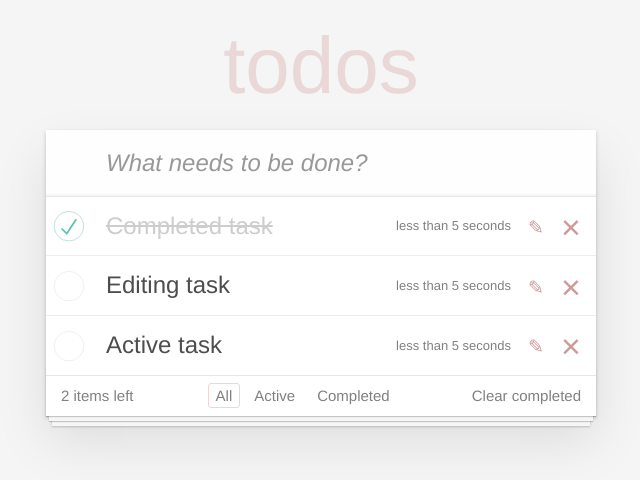
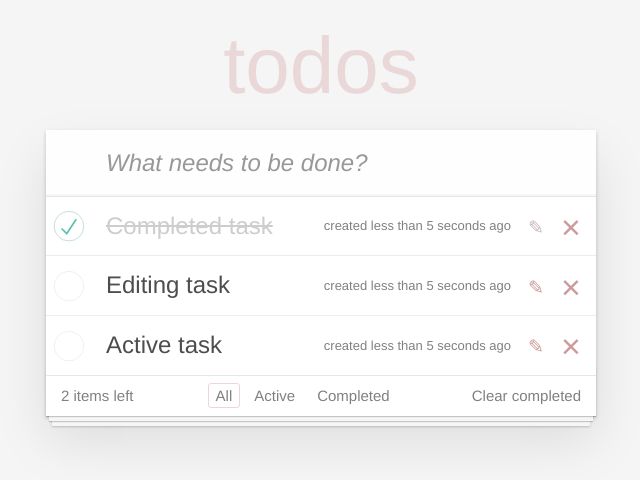
Before and after one commit to podlesnyi-pavel/todo-app, a React (Vite) app: page / in a window 1280 px wide. Shown: the top 480 px of the page, without its empty margins (319-959 px from the left). Built offline with nearby package versions, Linux system fonts and the light colour scheme.

Commit message:
add disabled for comleted task and check, change time, add escape event

```diff
--- a/src/components/NewTaskForm/NewTaskForm.jsx
+++ b/src/components/NewTaskForm/NewTaskForm.jsx
@@ -7,8 +7,11 @@ export default function NewTaskForm({ onAddTask = () => {} }) {
 
   function handleSubmit(e) {
     e.preventDefault()
-    onAddTask(text)
-    setText('')
+
+    if (text) {
+      onAddTask(text)
+      setText('')
+    }
   }
 
   return (
--- a/src/components/Task/Task.jsx
+++ b/src/components/Task/Task.jsx
@@ -15,9 +15,18 @@ export default function Task({
   const [isEdit, setIsEdit] = useState(false)
   const [editTitle, setEditTitle] = useState(title)
 
+  function handleEdit() {
+    setIsEdit(true)
+  }
+
   function handleTitle(e) {
-    if (e.key === 'Enter') {
+    if (e.key === 'Enter' && editTitle !== '') {
       onChangeTaskTitle(id, editTitle)
+      setIsEdit(false)
+    }
+
+    if (e.key === 'Escape') {
+      setEditTitle(title)
       setIsEdit(false)
     }
   }
@@ -33,15 +42,17 @@ export default function Task({
         />
         <div className="label">
           <span className="task__description">{title}</span>
-          <span className="task__created">{formatDistanceToNow(createdTime, { includeSeconds: true })}</span>
+          <span className="task__created">
+            created {formatDistanceToNow(createdTime, { includeSeconds: true, addSuffix: true })}
+          </span>
         </div>
-        <button type="button" aria-label="edit" className="icon icon--edit" onClick={() => setIsEdit(true)} />
+        <button type="button" aria-label="edit" className="icon icon--edit" onClick={handleEdit} disabled={completed} />
         <button type="button" aria-label="delete" className="icon icon--destroy" onClick={() => onDeleteTask(id)} />
       </div>
       <input
         type="text"
         className="task__edit"
-        defaultValue={editTitle}
+        value={editTitle}
         onChange={(e) => setEditTitle(e.target.value)}
         onKeyDown={handleTitle}
       />
--- a/src/components/Task/Task.scss
+++ b/src/components/Task/Task.scss
@@ -110,6 +110,10 @@
       color: #af5b5e;
     }
 
+    &:disabled {
+      color: #cbb7b7;
+    }
+
     &--edit {
       font-size: 19px;
       right: 45px;
```
